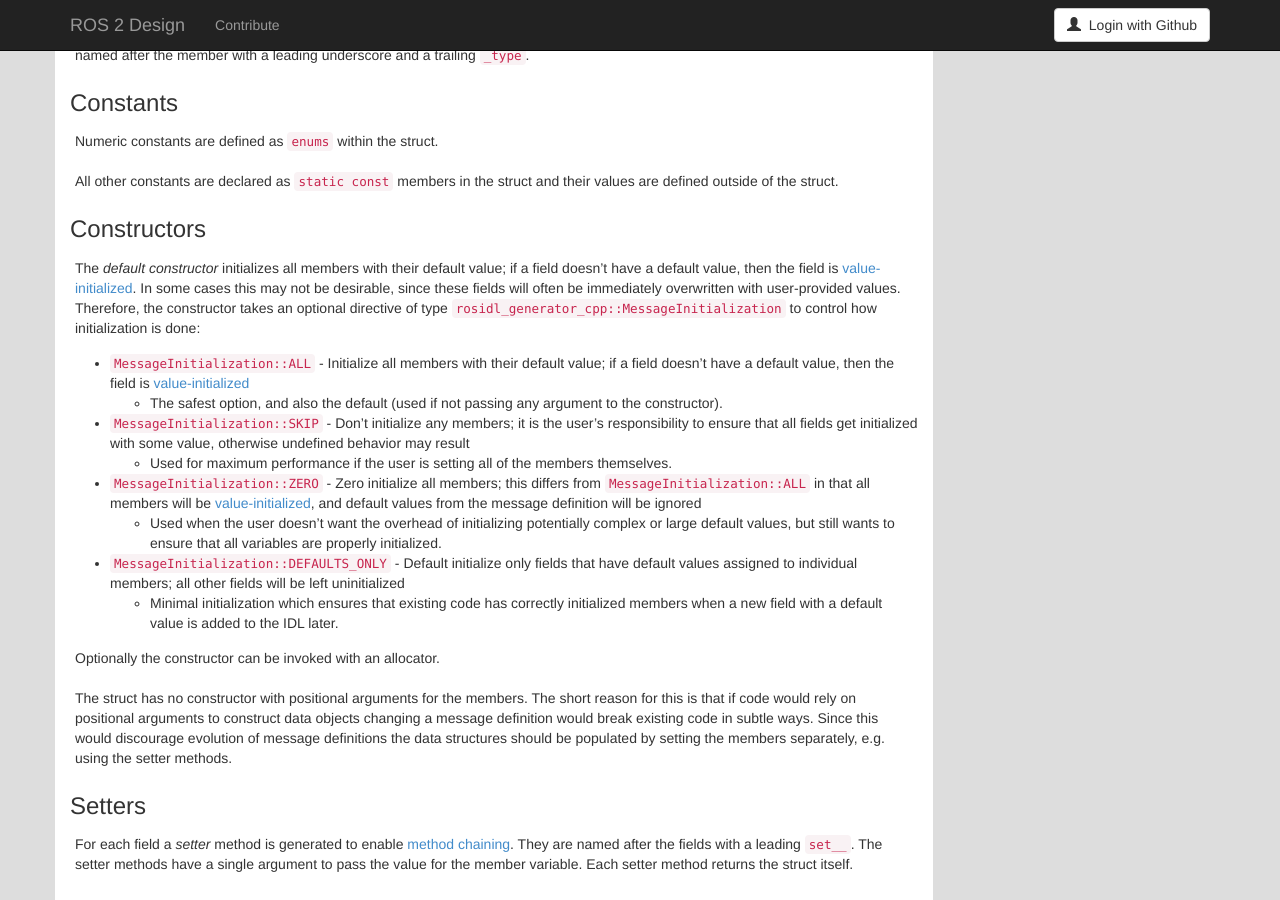
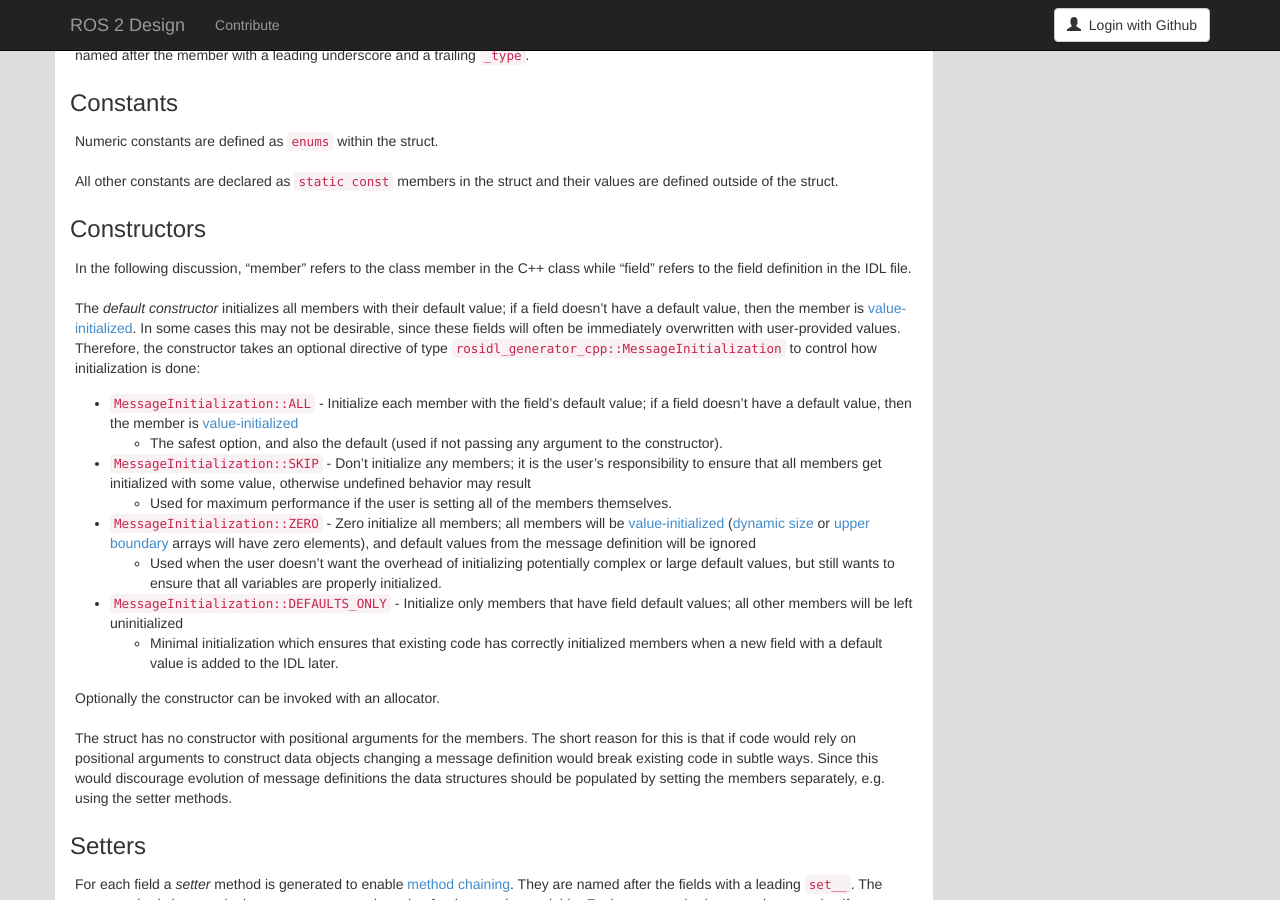
Before and after one commit to ros2/design, a Jekyll site: the page built from articles/112_generated_interfaces_cpp.md, in a window 1280 px wide and 900 px high, scrolled down 1828 px. Built offline with Jekyll 4.4.1, drawn with Linux system fonts in a browser that asks for light colours; nearby versions of some CDN libraries.

Commit message:
Clarify the language around zero initialization. (#157)
* Clarify the language around zero initialization.

Signed-off-by: Chris Lalancette <clalancette@openrobotics.org>

* Fix up feedback from review.

Signed-off-by: Chris Lalancette <clalancette@openrobotics.org>

* More PR feedback.

Signed-off-by: Chris Lalancette <clalancette@openrobotics.org>

```diff
--- a/articles/112_generated_interfaces_cpp.md
+++ b/articles/112_generated_interfaces_cpp.md
@@ -103,17 +103,19 @@ All other constants are declared as `static const` members in the struct and the
 
 ### Constructors
 
-The *default constructor* initializes all members with their default value; if a field doesn't have a default value, then the field is [value-initialized](http://en.cppreference.com/w/cpp/language/value_initialization).
+In the following discussion, "member" refers to the class member in the C++ class while "field" refers to the field definition in the IDL file.
+
+The *default constructor* initializes all members with their default value; if a field doesn't have a default value, then the member is [value-initialized](http://en.cppreference.com/w/cpp/language/value_initialization).
 In some cases this may not be desirable, since these fields will often be immediately overwritten with user-provided values.
 Therefore, the constructor takes an optional directive of type `rosidl_generator_cpp::MessageInitialization` to control how initialization is done:
 
-- `MessageInitialization::ALL` - Initialize all members with their default value; if a field doesn't have a default value, then the field is [value-initialized](http://en.cppreference.com/w/cpp/language/value_initialization)
+- `MessageInitialization::ALL` - Initialize each member with the field's default value; if a field doesn't have a default value, then the member is [value-initialized](http://en.cppreference.com/w/cpp/language/value_initialization)
   - The safest option, and also the default (used if not passing any argument to the constructor).
-- `MessageInitialization::SKIP` - Don't initialize any members; it is the user's responsibility to ensure that all fields get initialized with some value, otherwise undefined behavior may result
+- `MessageInitialization::SKIP` - Don't initialize any members; it is the user's responsibility to ensure that all members get initialized with some value, otherwise undefined behavior may result
   - Used for maximum performance if the user is setting all of the members themselves.
-- `MessageInitialization::ZERO` - Zero initialize all members; this differs from `MessageInitialization::ALL` in that all members will be [value-initialized](http://en.cppreference.com/w/cpp/language/value_initialization), and default values from the message definition will be ignored
+- `MessageInitialization::ZERO` - Zero initialize all members; all members will be [value-initialized](http://en.cppreference.com/w/cpp/language/value_initialization) ([dynamic size](interface_definition.html#arrays-with-dynamic-size) or [upper boundary](interface_definition.html#upper-boundaries) arrays will have zero elements), and default values from the message definition will be ignored
   - Used when the user doesn't want the overhead of initializing potentially complex or large default values, but still wants to ensure that all variables are properly initialized.
-- `MessageInitialization::DEFAULTS_ONLY` - Default initialize only fields that have default values assigned to individual members; all other fields will be left uninitialized
+- `MessageInitialization::DEFAULTS_ONLY` - Initialize only members that have field default values; all other members will be left uninitialized
   - Minimal initialization which ensures that existing code has correctly initialized members when a new field with a default value is added to the IDL later.
 
 Optionally the constructor can be invoked with an allocator.
```
